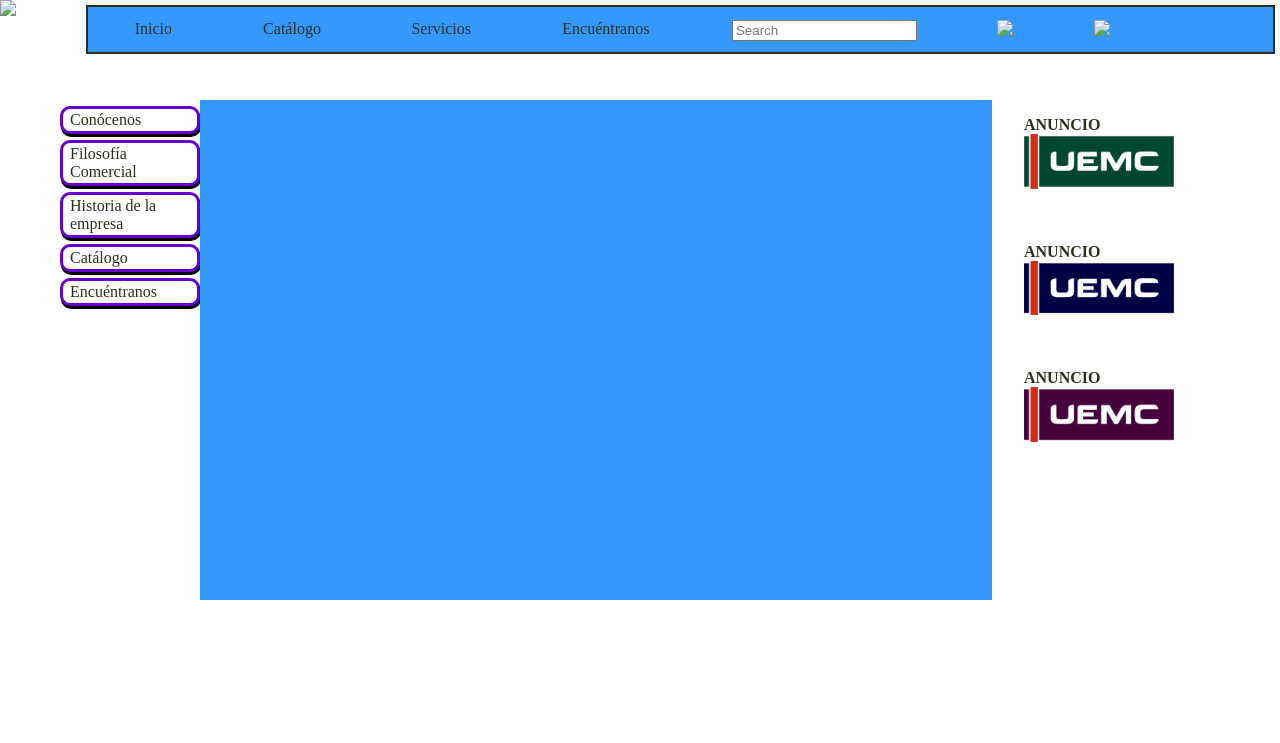
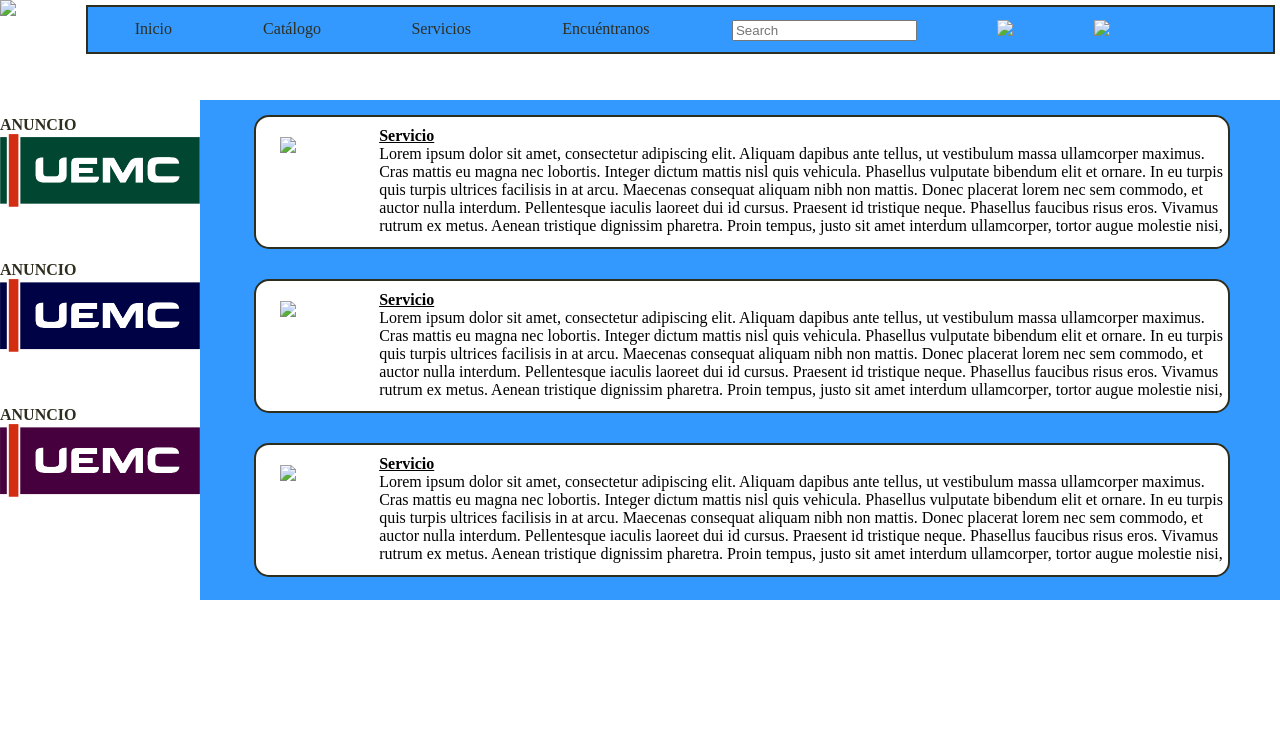
Before and after one commit to GZA1/DWpractica, a PHP site: page /servicios/index.html in a window 1280 px wide. Shown: the top 743 px of the page. Run offline with PHP 8.4, Linux system fonts and the light colour scheme; some libraries are stand-ins or nearby versions.

Commit message:
servicios y tal

```diff
--- a/index.html
+++ b/catalogo/index.html
@@ -6,23 +6,24 @@
         <meta name="keywords" content="hardware components">
         <meta name="robots" content="NoIndex, NoFollow">
         <meta name="viewport" content="width=device-width">
-        <link rel="stylesheet" href="styles/style1.css">
+        <link rel="stylesheet" href="../styles/style1.css">
+        <title>Página principal</title>
     </head>
     <body>
         <nav>
             <a id="logo" href="https://placeholder.com/"><img src="https://via.placeholder.com/60/6600cc/2e2e1f?text=Logo"></a>
             <ul id="lista_nav">
                 <li class="cont_enlace_interno">
-                    <a href="index.html">Inicio</a>
+                    <a href="../main/index.html">Inicio</a>
                 </li>
                 <li class="cont_enlace_interno">
-                    <a href="catalogo/index.html">Catálogo</a>
+                    <a href="../catalogo/index.html">Catálogo</a>
                 </li>
                 <li class="cont_enlace_interno">
-                    <a href="servicios/index.html">Servicios</a>
+                    <a href="../servicios/index.html">Servicios</a>
                 </li>
                 <li class="cont_enlace_interno">
-                    <a href="encuentranos/index.html">Encuéntranos</a>
+                    <a href="../encuentranos/index.html">Encuéntranos</a>
                 </li>
                 <li>
                     <form>
@@ -50,10 +51,10 @@
                     <a>Historia de la empresa</a>
                 </li>
                 <li class="sideDiv">
-                        <a>Catálogo</a>
+                    <a href="../catalogo/index.html">Catálogo</a>
                 </li>
                 <li class="sideDiv">
-                        <a>Encuéntranos</a>
+                    <a href="../encuentranos/index.html">Encuéntranos</a>
                 </li>
             </ul>
         </div>
@@ -63,24 +64,24 @@
                 <div id="contenidoMain"></div>
             </div>
     <!--        Este div contiene los anuncios -->
-            <aside id="adsLateral">
-                <ul id="lista_ads">
+            <aside class="adsLateral adDerecha">
+                <ul class="lista_ads">
                     <li class="ad_container">
                         <a href="http://www.uemc.es/" target="_blank" class="ad_enlace">
                             <div><b>ANUNCIO</b></div>
-                            <div><img alt="UEMC" width="150px" src="img/ad1.png"></div>
+                            <div><img alt="UEMC" width="100%"  src="../img/ad1.png"></div>
                         </a>
                     </li>
                     <li class="ad_container">
                         <a href="http://www.uemc.es/" target="_blank" class="ad_enlace">
                             <div><b>ANUNCIO</b></div>
-                            <div><img alt="UEMC" width="150px" src="img/ad2.png"></div>
+                            <div><img alt="UEMC" width="100%" src="../img/ad2.png"></div>
                         </a>
                     </li>
                     <li class="ad_container">
                         <a href="http://www.uemc.es/" target="_blank" class="ad_enlace">
                             <div><b>ANUNCIO</b></div>
-                            <div><img alt="UEMC" width="150px" src="img/ad3.png"></div>
+                            <div><img alt="UEMC" width="100%" src="../img/ad3.png"></div>
                         </a>
                     </li>
                 </ul>
--- /dev/null
+++ b/servicios/index.html
@@ -0,0 +1,150 @@
+<!DOCTYPE html>
+<html>
+    <head>
+        <meta charset="utf-8">
+        <meta name="author" content="Gonzalo Senovilla, Miguel Vitores">
+        <meta name="keywords" content="hardware components">
+        <meta name="robots" content="NoIndex, NoFollow">
+        <meta name="viewport" content="width=device-width">
+        <link rel="stylesheet" href="../styles/style1.css">
+        <title>Página principal</title>
+    </head>
+    <body>
+        <nav>
+            <a id="logo" href="https://placeholder.com/"><img src="https://via.placeholder.com/60/6600cc/2e2e1f?text=Logo"></a>
+            <ul id="lista_nav">
+                <li class="cont_enlace_interno">
+                    <a href="../main/index.html">Inicio</a>
+                </li>
+                <li class="cont_enlace_interno">
+                    <a href="../catalogo/index.html">Catálogo</a>
+                </li>
+                <li class="cont_enlace_interno">
+                    <a href="../servicios/index.html">Servicios</a>
+                </li>
+                <li class="cont_enlace_interno">
+                    <a href="../encuentranos/index.html">Encuéntranos</a>
+                </li>
+                <li>
+                    <form>
+                        <input type="search" placeholder="Search">
+                    </form>
+                </li>
+                <li>
+                    <a id="img_usuario" href="https://placeholder.com/"><img src="https://via.placeholder.com/20?text=Usuario"></a>
+                </li>
+                <li>
+                    <a id="img_carrito" href="https://placeholder.com/"><img src="https://via.placeholder.com/20?text=Carrito"></a>
+                </li>
+            </ul>
+        </nav>
+        <div class="flex_rows" id="contenedor_main_ads">
+<!--        Este div contiene la parte central -->
+    <!--        Este div contiene los anuncios -->
+            <aside class="adsLateral adIzquierda">
+                <ul class="lista_ads">
+                    <li class="ad_container">
+                        <a href="http://www.uemc.es/" target="_blank" class="ad_enlace">
+                            <div><b>ANUNCIO</b></div>
+                            <div><img alt="UEMC" width="100%"  src="../img/ad1.png"></div>
+                        </a>
+                    </li>
+                    <li class="ad_container">
+                        <a href="http://www.uemc.es/" target="_blank" class="ad_enlace">
+                            <div><b>ANUNCIO</b></div>
+                            <div><img alt="UEMC" width="100%" src="../img/ad2.png"></div>
+                        </a>
+                    </li>
+                    <li class="ad_container">
+                        <a href="http://www.uemc.es/" target="_blank" class="ad_enlace">
+                            <div><b>ANUNCIO</b></div>
+                            <div><img alt="UEMC" width="100%" src="../img/ad3.png"></div>
+                        </a>
+                    </li>
+                </ul>
+            </aside>
+            <div id="main_container_servicios">
+                <div id="contenidoMain" class="flex_cols">
+                    <div class="servicio_container flex_rows">
+                        <div class="img_servicio"><a href="https://placeholder.com/"><img src="https://via.placeholder.com/80/6600cc/2e2e1f?text=Serv" height="100%"></a></div>
+                        <div class="servicio_info">
+                            <span style="text-decoration-line: underline; font-weight: 800">Servicio</span><br>
+                            Lorem ipsum dolor sit amet, consectetur adipiscing elit. Aliquam dapibus ante tellus, ut vestibulum massa ullamcorper maximus. Cras mattis eu magna nec lobortis. Integer dictum mattis nisl quis vehicula. Phasellus vulputate bibendum elit et ornare. In eu turpis quis turpis ultrices facilisis in at arcu. Maecenas consequat aliquam nibh non mattis. Donec placerat lorem nec sem commodo, et auctor nulla interdum. Pellentesque iaculis laoreet dui id cursus. Praesent id tristique neque. Phasellus faucibus risus eros. Vivamus rutrum ex metus. Aenean tristique dignissim pharetra. Proin tempus, justo sit amet interdum ullamcorper, tortor augue molestie nisi, eu consequat risus nisi a odio. Etiam commodo finibus ante a feugiat. Duis nisi lectus, pharetra ac quam at, molestie aliquet eros. Vestibulum malesuada lacus non fermentum vestibulum.
+
+                            Donec sed vehicula elit. Etiam commodo vestibulum mi. Aliquam accumsan tincidunt suscipit. Vestibulum in finibus ante. Donec non nisi sit amet neque faucibus porttitor. Praesent in scelerisque erat. Curabitur in interdum turpis. Integer accumsan tempus fringilla. Ut elit purus, tempor et euismod ut, rutrum quis orci. Interdum et malesuada fames ac ante ipsum primis in faucibus. Nunc pharetra massa eu vehicula venenatis.
+
+                            Fusce sit amet urna imperdiet, scelerisque tortor nec, iaculis odio. Maecenas ante diam, pellentesque vel arcu quis, viverra gravida sapien. Vivamus hendrerit maximus lacinia. Curabitur facilisis nibh sapien, ac efficitur erat aliquam quis. In suscipit suscipit sapien eu sollicitudin. Suspendisse vulputate magna magna, id sodales magna condimentum et. Suspendisse mattis nec nulla in accumsan. Maecenas vel est aliquet, maximus diam sit amet, ultricies sapien. Quisque tellus mi, mattis quis orci sed, consequat luctus lacus. Vestibulum et nisi congue, iaculis diam sed, accumsan eros. Sed consectetur quam quis enim facilisis, ut auctor augue gravida.
+
+                            Ut sit amet sapien eu mi tempor consequat vitae vel orci. Nullam non ligula congue, tincidunt justo a, posuere nibh. Quisque ac lorem pharetra, semper tortor sed, viverra justo. Phasellus finibus posuere lorem. Ut ut auctor sem, eu sodales velit. Vestibulum sit amet efficitur augue. Suspendisse eget turpis quis erat hendrerit sollicitudin. Morbi vitae libero nunc. Proin accumsan tincidunt purus non pulvinar. Mauris nec ultrices risus, non ullamcorper est.
+                        </div>
+                    </div>
+                    <div class="servicio_container flex_rows">
+                        <div class="img_servicio"><a href="https://placeholder.com/"><img src="https://via.placeholder.com/80/6600cc/2e2e1f?text=Serv" height="100%"></a></div>
+                        <div class="servicio_info">
+                            <span style="text-decoration-line: underline; font-weight: 800">Servicio</span><br>
+                            Lorem ipsum dolor sit amet, consectetur adipiscing elit. Aliquam dapibus ante tellus, ut vestibulum massa ullamcorper maximus. Cras mattis eu magna nec lobortis. Integer dictum mattis nisl quis vehicula. Phasellus vulputate bibendum elit et ornare. In eu turpis quis turpis ultrices facilisis in at arcu. Maecenas consequat aliquam nibh non mattis. Donec placerat lorem nec sem commodo, et auctor nulla interdum. Pellentesque iaculis laoreet dui id cursus. Praesent id tristique neque. Phasellus faucibus risus eros. Vivamus rutrum ex metus. Aenean tristique dignissim pharetra. Proin tempus, justo sit amet interdum ullamcorper, tortor augue molestie nisi, eu consequat risus nisi a odio. Etiam commodo finibus ante a feugiat. Duis nisi lectus, pharetra ac quam at, molestie aliquet eros. Vestibulum malesuada lacus non fermentum vestibulum.
+
+                            Donec sed vehicula elit. Etiam commodo vestibulum mi. Aliquam accumsan tincidunt suscipit. Vestibulum in finibus ante. Donec non nisi sit amet neque faucibus porttitor. Praesent in scelerisque erat. Curabitur in interdum turpis. Integer accumsan tempus fringilla. Ut elit purus, tempor et euismod ut, rutrum quis orci. Interdum et malesuada fames ac ante ipsum primis in faucibus. Nunc pharetra massa eu vehicula venenatis.
+
+                            Fusce sit amet urna imperdiet, scelerisque tortor nec, iaculis odio. Maecenas ante diam, pellentesque vel arcu quis, viverra gravida sapien. Vivamus hendrerit maximus lacinia. Curabitur facilisis nibh sapien, ac efficitur erat aliquam quis. In suscipit suscipit sapien eu sollicitudin. Suspendisse vulputate magna magna, id sodales magna condimentum et. Suspendisse mattis nec nulla in accumsan. Maecenas vel est aliquet, maximus diam sit amet, ultricies sapien. Quisque tellus mi, mattis quis orci sed, consequat luctus lacus. Vestibulum et nisi congue, iaculis diam sed, accumsan eros. Sed consectetur quam quis enim facilisis, ut auctor augue gravida.
+
+                            Ut sit amet sapien eu mi tempor consequat vitae vel orci. Nullam non ligula congue, tincidunt justo a, posuere nibh. Quisque ac lorem pharetra, semper tortor sed, viverra justo. Phasellus finibus posuere lorem. Ut ut auctor sem, eu sodales velit. Vestibulum sit amet efficitur augue. Suspendisse eget turpis quis erat hendrerit sollicitudin. Morbi vitae libero nunc. Proin accumsan tincidunt purus non pulvinar. Mauris nec ultrices risus, non ullamcorper est.
+                        </div>
+                    </div>
+                    <div class="servicio_container flex_rows">
+                        <div class="img_servicio"><a href="https://placeholder.com/"><img src="https://via.placeholder.com/80/6600cc/2e2e1f?text=Serv" height="100%"></a></div>
+                        <div class="servicio_info">
+                            <span style="text-decoration-line: underline; font-weight: 800">Servicio</span><br>
+                            Lorem ipsum dolor sit amet, consectetur adipiscing elit. Aliquam dapibus ante tellus, ut vestibulum massa ullamcorper maximus. Cras mattis eu magna nec lobortis. Integer dictum mattis nisl quis vehicula. Phasellus vulputate bibendum elit et ornare. In eu turpis quis turpis ultrices facilisis in at arcu. Maecenas consequat aliquam nibh non mattis. Donec placerat lorem nec sem commodo, et auctor nulla interdum. Pellentesque iaculis laoreet dui id cursus. Praesent id tristique neque. Phasellus faucibus risus eros. Vivamus rutrum ex metus. Aenean tristique dignissim pharetra. Proin tempus, justo sit amet interdum ullamcorper, tortor augue molestie nisi, eu consequat risus nisi a odio. Etiam commodo finibus ante a feugiat. Duis nisi lectus, pharetra ac quam at, molestie aliquet eros. Vestibulum malesuada lacus non fermentum vestibulum.
+
+                            Donec sed vehicula elit. Etiam commodo vestibulum mi. Aliquam accumsan tincidunt suscipit. Vestibulum in finibus ante. Donec non nisi sit amet neque faucibus porttitor. Praesent in scelerisque erat. Curabitur in interdum turpis. Integer accumsan tempus fringilla. Ut elit purus, tempor et euismod ut, rutrum quis orci. Interdum et malesuada fames ac ante ipsum primis in faucibus. Nunc pharetra massa eu vehicula venenatis.
+
+                            Fusce sit amet urna imperdiet, scelerisque tortor nec, iaculis odio. Maecenas ante diam, pellentesque vel arcu quis, viverra gravida sapien. Vivamus hendrerit maximus lacinia. Curabitur facilisis nibh sapien, ac efficitur erat aliquam quis. In suscipit suscipit sapien eu sollicitudin. Suspendisse vulputate magna magna, id sodales magna condimentum et. Suspendisse mattis nec nulla in accumsan. Maecenas vel est aliquet, maximus diam sit amet, ultricies sapien. Quisque tellus mi, mattis quis orci sed, consequat luctus lacus. Vestibulum et nisi congue, iaculis diam sed, accumsan eros. Sed consectetur quam quis enim facilisis, ut auctor augue gravida.
+
+                            Ut sit amet sapien eu mi tempor consequat vitae vel orci. Nullam non ligula congue, tincidunt justo a, posuere nibh. Quisque ac lorem pharetra, semper tortor sed, viverra justo. Phasellus finibus posuere lorem. Ut ut auctor sem, eu sodales velit. Vestibulum sit amet efficitur augue. Suspendisse eget turpis quis erat hendrerit sollicitudin. Morbi vitae libero nunc. Proin accumsan tincidunt purus non pulvinar. Mauris nec ultrices risus, non ullamcorper est.
+                        </div>
+                    </div>
+                    <div class="servicio_container flex_rows">
+                        <div class="img_servicio"><a href="https://placeholder.com/"><img src="https://via.placeholder.com/80/6600cc/2e2e1f?text=Serv" height="100%"></a></div>
+                        <div class="servicio_info">
+                            <span style="text-decoration-line: underline; font-weight: 800">Servicio</span><br>
+                            Lorem ipsum dolor sit amet, consectetur adipiscing elit. Aliquam dapibus ante tellus, ut vestibulum massa ullamcorper maximus. Cras mattis eu magna nec lobortis. Integer dictum mattis nisl quis vehicula. Phasellus vulputate bibendum elit et ornare. In eu turpis quis turpis ultrices facilisis in at arcu. Maecenas consequat aliquam nibh non mattis. Donec placerat lorem nec sem commodo, et auctor nulla interdum. Pellentesque iaculis laoreet dui id cursus. Praesent id tristique neque. Phasellus faucibus risus eros. Vivamus rutrum ex metus. Aenean tristique dignissim pharetra. Proin tempus, justo sit amet interdum ullamcorper, tortor augue molestie nisi, eu consequat risus nisi a odio. Etiam commodo finibus ante a feugiat. Duis nisi lectus, pharetra ac quam at, molestie aliquet eros. Vestibulum malesuada lacus non fermentum vestibulum.
+
+                            Donec sed vehicula elit. Etiam commodo vestibulum mi. Aliquam accumsan tincidunt suscipit. Vestibulum in finibus ante. Donec non nisi sit amet neque faucibus porttitor. Praesent in scelerisque erat. Curabitur in interdum turpis. Integer accumsan tempus fringilla. Ut elit purus, tempor et euismod ut, rutrum quis orci. Interdum et malesuada fames ac ante ipsum primis in faucibus. Nunc pharetra massa eu vehicula venenatis.
+
+                            Fusce sit amet urna imperdiet, scelerisque tortor nec, iaculis odio. Maecenas ante diam, pellentesque vel arcu quis, viverra gravida sapien. Vivamus hendrerit maximus lacinia. Curabitur facilisis nibh sapien, ac efficitur erat aliquam quis. In suscipit suscipit sapien eu sollicitudin. Suspendisse vulputate magna magna, id sodales magna condimentum et. Suspendisse mattis nec nulla in accumsan. Maecenas vel est aliquet, maximus diam sit amet, ultricies sapien. Quisque tellus mi, mattis quis orci sed, consequat luctus lacus. Vestibulum et nisi congue, iaculis diam sed, accumsan eros. Sed consectetur quam quis enim facilisis, ut auctor augue gravida.
+
+                            Ut sit amet sapien eu mi tempor consequat vitae vel orci. Nullam non ligula congue, tincidunt justo a, posuere nibh. Quisque ac lorem pharetra, semper tortor sed, viverra justo. Phasellus finibus posuere lorem. Ut ut auctor sem, eu sodales velit. Vestibulum sit amet efficitur augue. Suspendisse eget turpis quis erat hendrerit sollicitudin. Morbi vitae libero nunc. Proin accumsan tincidunt purus non pulvinar. Mauris nec ultrices risus, non ullamcorper est.
+                        </div>
+                    </div>
+                    <div class="servicio_container flex_rows">
+                        <div class="img_servicio"><a href="https://placeholder.com/"><img src="https://via.placeholder.com/80/6600cc/2e2e1f?text=Serv" height="100%"></a></div>
+                        <div class="servicio_info">
+                            <span style="text-decoration-line: underline; font-weight: 800">Servicio</span><br>
+                            Lorem ipsum dolor sit amet, consectetur adipiscing elit. Aliquam dapibus ante tellus, ut vestibulum massa ullamcorper maximus. Cras mattis eu magna nec lobortis. Integer dictum mattis nisl quis vehicula. Phasellus vulputate bibendum elit et ornare. In eu turpis quis turpis ultrices facilisis in at arcu. Maecenas consequat aliquam nibh non mattis. Donec placerat lorem nec sem commodo, et auctor nulla interdum. Pellentesque iaculis laoreet dui id cursus. Praesent id tristique neque. Phasellus faucibus risus eros. Vivamus rutrum ex metus. Aenean tristique dignissim pharetra. Proin tempus, justo sit amet interdum ullamcorper, tortor augue molestie nisi, eu consequat risus nisi a odio. Etiam commodo finibus ante a feugiat. Duis nisi lectus, pharetra ac quam at, molestie aliquet eros. Vestibulum malesuada lacus non fermentum vestibulum.
+
+                            Donec sed vehicula elit. Etiam commodo vestibulum mi. Aliquam accumsan tincidunt suscipit. Vestibulum in finibus ante. Donec non nisi sit amet neque faucibus porttitor. Praesent in scelerisque erat. Curabitur in interdum turpis. Integer accumsan tempus fringilla. Ut elit purus, tempor et euismod ut, rutrum quis orci. Interdum et malesuada fames ac ante ipsum primis in faucibus. Nunc pharetra massa eu vehicula venenatis.
+
+                            Fusce sit amet urna imperdiet, scelerisque tortor nec, iaculis odio. Maecenas ante diam, pellentesque vel arcu quis, viverra gravida sapien. Vivamus hendrerit maximus lacinia. Curabitur facilisis nibh sapien, ac efficitur erat aliquam quis. In suscipit suscipit sapien eu sollicitudin. Suspendisse vulputate magna magna, id sodales magna condimentum et. Suspendisse mattis nec nulla in accumsan. Maecenas vel est aliquet, maximus diam sit amet, ultricies sapien. Quisque tellus mi, mattis quis orci sed, consequat luctus lacus. Vestibulum et nisi congue, iaculis diam sed, accumsan eros. Sed consectetur quam quis enim facilisis, ut auctor augue gravida.
+
+                            Ut sit amet sapien eu mi tempor consequat vitae vel orci. Nullam non ligula congue, tincidunt justo a, posuere nibh. Quisque ac lorem pharetra, semper tortor sed, viverra justo. Phasellus finibus posuere lorem. Ut ut auctor sem, eu sodales velit. Vestibulum sit amet efficitur augue. Suspendisse eget turpis quis erat hendrerit sollicitudin. Morbi vitae libero nunc. Proin accumsan tincidunt purus non pulvinar. Mauris nec ultrices risus, non ullamcorper est.
+                        </div>
+                    </div>
+                    <div class="servicio_container flex_rows">
+                        <div class="img_servicio"><a href="https://placeholder.com/"><img src="https://via.placeholder.com/80/6600cc/2e2e1f?text=Serv" height="100%"></a></div>
+                        <div class="servicio_info">
+                            <span style="text-decoration-line: underline; font-weight: 800">Servicio</span><br>
+                            Lorem ipsum dolor sit amet, consectetur adipiscing elit. Aliquam dapibus ante tellus, ut vestibulum massa ullamcorper maximus. Cras mattis eu magna nec lobortis. Integer dictum mattis nisl quis vehicula. Phasellus vulputate bibendum elit et ornare. In eu turpis quis turpis ultrices facilisis in at arcu. Maecenas consequat aliquam nibh non mattis. Donec placerat lorem nec sem commodo, et auctor nulla interdum. Pellentesque iaculis laoreet dui id cursus. Praesent id tristique neque. Phasellus faucibus risus eros. Vivamus rutrum ex metus. Aenean tristique dignissim pharetra. Proin tempus, justo sit amet interdum ullamcorper, tortor augue molestie nisi, eu consequat risus nisi a odio. Etiam commodo finibus ante a feugiat. Duis nisi lectus, pharetra ac quam at, molestie aliquet eros. Vestibulum malesuada lacus non fermentum vestibulum.
+
+                            Donec sed vehicula elit. Etiam commodo vestibulum mi. Aliquam accumsan tincidunt suscipit. Vestibulum in finibus ante. Donec non nisi sit amet neque faucibus porttitor. Praesent in scelerisque erat. Curabitur in interdum turpis. Integer accumsan tempus fringilla. Ut elit purus, tempor et euismod ut, rutrum quis orci. Interdum et malesuada fames ac ante ipsum primis in faucibus. Nunc pharetra massa eu vehicula venenatis.
+
+                            Fusce sit amet urna imperdiet, scelerisque tortor nec, iaculis odio. Maecenas ante diam, pellentesque vel arcu quis, viverra gravida sapien. Vivamus hendrerit maximus lacinia. Curabitur facilisis nibh sapien, ac efficitur erat aliquam quis. In suscipit suscipit sapien eu sollicitudin. Suspendisse vulputate magna magna, id sodales magna condimentum et. Suspendisse mattis nec nulla in accumsan. Maecenas vel est aliquet, maximus diam sit amet, ultricies sapien. Quisque tellus mi, mattis quis orci sed, consequat luctus lacus. Vestibulum et nisi congue, iaculis diam sed, accumsan eros. Sed consectetur quam quis enim facilisis, ut auctor augue gravida.
+
+                            Ut sit amet sapien eu mi tempor consequat vitae vel orci. Nullam non ligula congue, tincidunt justo a, posuere nibh. Quisque ac lorem pharetra, semper tortor sed, viverra justo. Phasellus finibus posuere lorem. Ut ut auctor sem, eu sodales velit. Vestibulum sit amet efficitur augue. Suspendisse eget turpis quis erat hendrerit sollicitudin. Morbi vitae libero nunc. Proin accumsan tincidunt purus non pulvinar. Mauris nec ultrices risus, non ullamcorper est.
+                        </div>
+                    </div>
+                </div>
+            </div>
+        </div>
+    </body>
+</html>
--- a/styles/style1.css
+++ b/styles/style1.css
@@ -98,6 +98,8 @@ nav {
 .sideDiv a {
     text-decoration: none;
     color: #2e2e1f;
+    display: block;
+    width: 100%;
 }
 
 .sideDiv:hover{
@@ -113,47 +115,96 @@ nav {
 #mainContainer {
     display: block;
     position: relative;
-    width: 78%;
+    width: 100%;
     margin-top: 100px;
-    min-height: 500px;
-    min-width: 400px;
+    padding-left: 200px;
+    padding-right: 25%;
+    max-height: 500px;
+    min-width: 300px;
 }
 
 #contenidoMain {
     background-color: #3399ff;
-    height: auto;
-    min-height: 500px;
+    height: 500px;
+    max-height: 500px;
     z-index: 50;
+}
+
+#main_container_servicios {
+    display: block;
+    position: relative;
+    width: 100%;
+    margin-top: 100px;
+    margin-left: 200px;
+    max-height: 500px;
+    min-width: 300px;
+    overflow-y: scroll;
+    background-color: #3399ff;
 }
 
 .flex_rows {
     display: flex;
-    flex-direction: row
+    flex-direction: row;
+}
+
+.flex_cols {
+    display: flex;
+    flex-direction: column;
 }
 
 #contenedor_main_ads {
     display: fixed;
-    margin: 0px 5% 0px 200px;
+}
+
+.servicio_container {
+    position: relative;
+    width: 90%;
+    height: 33.33%;
+    min-height: 110px;
+    margin: 15px 5% 15px 5%;
+    padding: 10px 0px 10px 0px;
+    border: 2.5px solid #2e2e1f;
+    border-radius: 15px;
+    background-color: white;
+}
+
+.img_servicio{
+    width: 92.5%;
+    position: relative;
+    margin: 10px 5% 10px 2.5%;
+}
+
+.servicio_info {
+    overflow-y: scroll;
 }
 
 
-#adsLateral {
+.adsLateral {
     position: fixed;
-    width: 20%;
     height: auto;
-    right: 0px;
     margin-top: 100px;
     overflow: hidden;
     z-index: 3;
 }
 
+.adDerecha {
+    right: 0px;
+    width: 20%;
+    padding-right: 5%;
+}
+
+.adIzquierda {
+    left: 0px;
+    width: 200px;
+}
+
 @media (max-width: 750px) {
-    #adsLateral {
+    .adDerecha{
         display: none;
     }
 }
 
-#lista_ads {
+.lista_ads {
     position: relative;
     padding-inline-start: 0px;
     width: 100%;
```
Also changed, not shown: encuentranos/index.html (added, +91 -0 lines), main/index.html (added, +91 -0 lines). Lines whose indentation alone changed are shown as unchanged.
